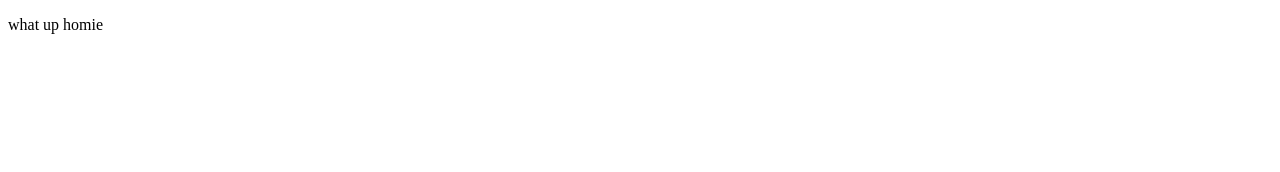
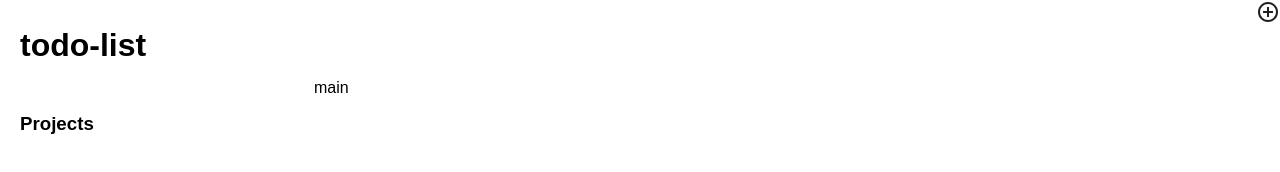
Before and after one commit to sjmy/todo-list, a website built with webpack: page src/index.html in a window 1280 px wide. Built offline with nearby package versions, Linux system fonts and the light colour scheme.

Commit message:
Rough layout, added webpack image support

```diff
--- a/package.json
+++ b/package.json
@@ -22,6 +22,7 @@
   "homepage": "https://github.com/sjmy/todo-list#readme",
   "devDependencies": {
     "css-loader": "^7.1.2",
+    "html-loader": "^5.1.0",
     "html-webpack-plugin": "^5.6.3",
     "style-loader": "^4.0.0",
     "webpack": "^5.99.9",
--- a/src/index.html
+++ b/src/index.html
@@ -6,6 +6,22 @@
     <title>todo-list</title>
 </head>
 <body>
-    <p>what up homie</p>
+    <div class="layout">
+        <div class="header">
+            <div class="add"><img src="./img/add_circle.svg"></div>
+        </div>
+        <div class="sidebar">
+            <div class="title">
+                <h1>todo-list</h1>
+            </div>
+            <div class="sidebar-content">
+                <h3>Projects</h3>
+            </div>
+
+        </div>
+        <div class="main">
+            main
+        </div>
+    </div>
 </body>
 </html>
--- a/src/main.js
+++ b/src/main.js
@@ -1,3 +1,4 @@
+import "./styles.css";
 import DataManagerObject from "./data-manager.js";
 
 const DataManager = DataManagerObject();
--- /dev/null
+++ b/src/styles.css
@@ -0,0 +1,32 @@
+body {
+    font-family: Arial, Helvetica, sans-serif;
+    margin: 0;
+    padding: 0;
+    line-height: 1.5;
+}
+
+.layout {
+    display: grid;
+    grid-template-columns: 1fr 3fr;
+    grid-template-rows: 1fr 9fr;
+    height: 95vh;
+}
+
+.sidebar {
+    display: grid;
+    grid-template-rows: 1fr 9fr;;
+    grid-area: 1 / 1 / 11 / 2;
+    margin-left: 20px;
+}
+
+.title {
+    grid-area: 1 / 1 / 2 / 2;
+}
+
+.header {
+    grid-area: 1 / 4 / 2 / 5;
+}
+
+.main {
+    grid-area: 2 / 2 / 11 / 5;
+}
--- a/webpack.common.js
+++ b/webpack.common.js
@@ -16,6 +16,14 @@ module.exports = {
   module: {
     rules: [
       {
+        test: /\.html$/i,
+        loader: "html-loader",
+      },
+      {
+        test: /\.(png|svg|jpg|jpeg|gif)$/i,
+        type: "asset/resource",
+      },
+      {
         test: /\.css$/i,
         use: ["style-loader", "css-loader"],
       }
```
Also changed, not shown: src/img/add_circle.svg (added), 1 other file.
